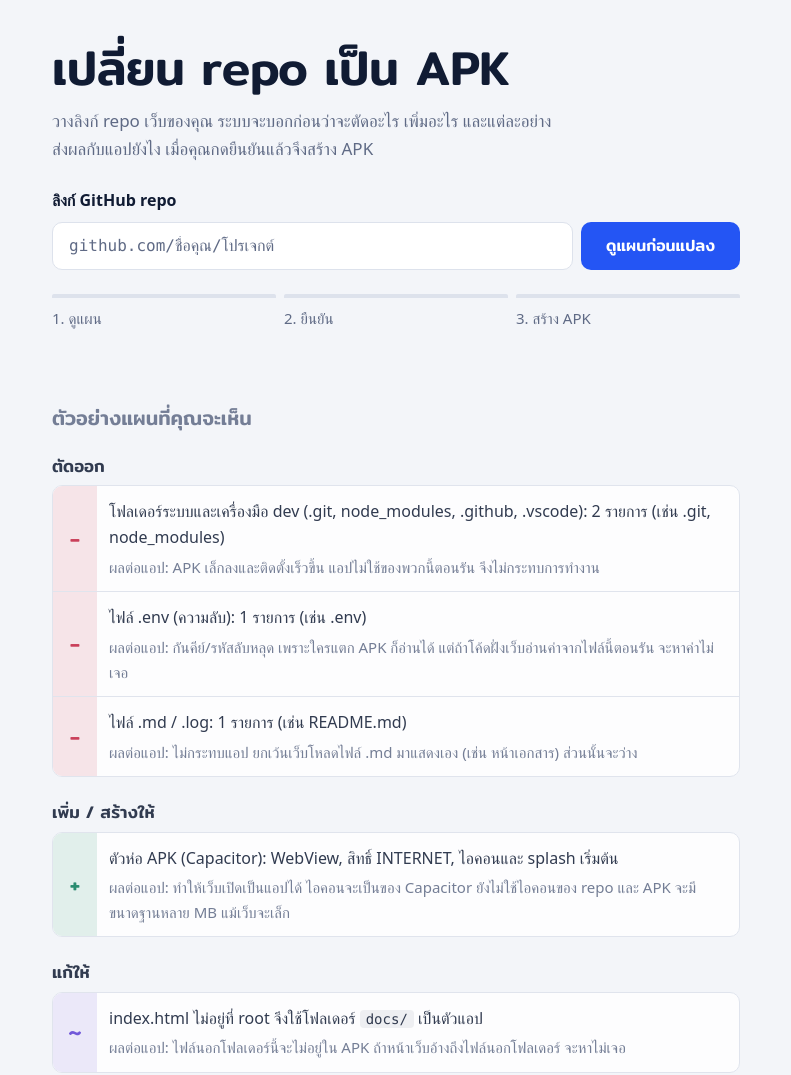
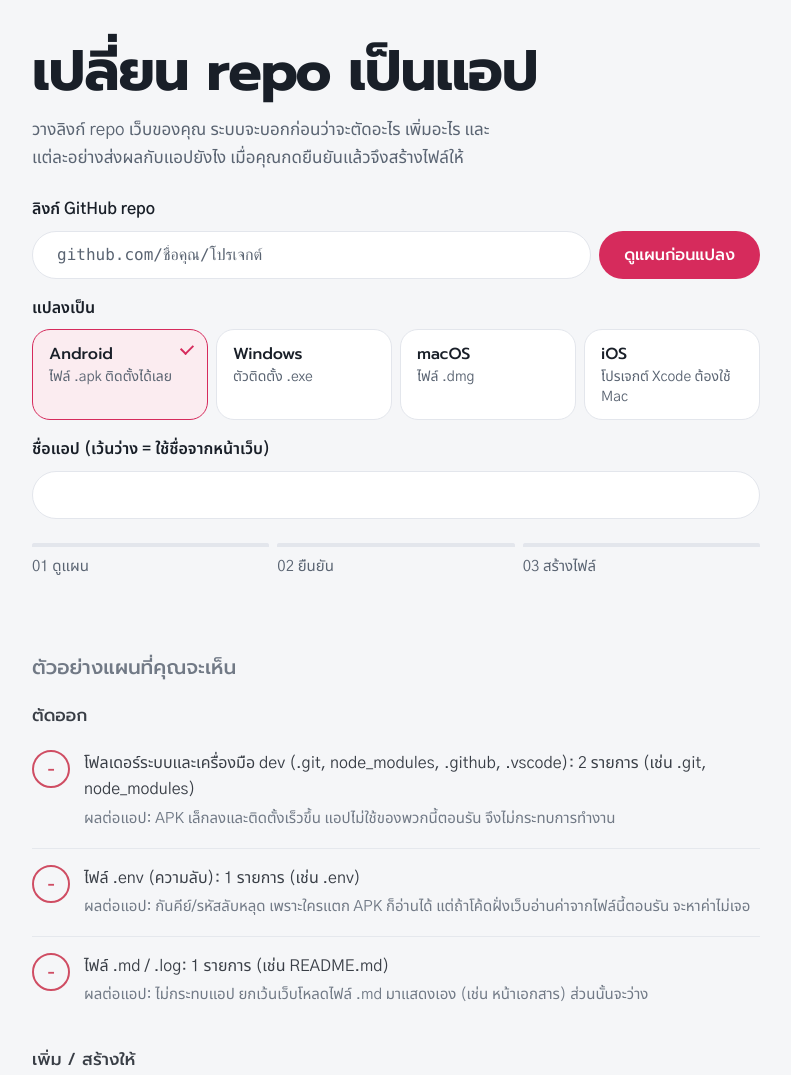
Before and after one commit to Austinonal/Repo2Apk, a plain HTML site: page index.html in a window 1280 px wide. Shown: the top 1075 px of the page, without its empty margins (244-1035 px from the left). Drawn offline with Linux system fonts and the light colour scheme; a web font is replaced by a local one.

Commit message:
Add files via upload

```diff
--- a/app.js
+++ b/app.js
@@ -61,19 +61,27 @@ $('sample-body').replaceChildren(md(report([
   dirItem('docs'), WRAP,
 ])));
 
+const targets = () => [...document.querySelectorAll('.targets input:checked')].map(c => c.value);
 const parse = s => s.trim().match(/^(?:https?:\/\/)?(?:github\.com\/)?([\w.-]+)\/([\w.-]+?)(?:\.git)?(?:\/tree\/([^\s?#]+))?\/?$/);
 
 $('form').onsubmit = async e => {
   e.preventDefault();
   const u = parse($('url').value);
   if (!u) return say('ลิงก์ไม่ถูกต้อง ลองแบบ github.com/ชื่อคุณ/โปรเจกต์');
+  if (!targets().length) return say('เลือกอย่างน้อยหนึ่งปลายทาง');
   reset(); setStep(0); busy(true); say('กำลังอ่าน repo...');
   try {
-    const p = await plan(u[1], u[2], u[3]);
-    pending = { repo: `${u[1]}/${u[2]}`, branch: u[3] || '' };
+    const p = await plan(u[1], u[2], u[3], targets());
+    pending = { repo: `${u[1]}/${u[2]}`, branch: u[3] || '', targets: targets().join(',') };
     const head = document.createElement('p');
     inline(head, `อ่าน \`${pending.repo}\` สาขา \`${p.branch}\` แล้ว มี ${p.count} ไฟล์ นี่คือสิ่งที่จะเกิดขึ้น`);
     $('plan-body').replaceChildren(head, md(report(p.items)));
+    const cuts = p.items.filter(i => i.kind === 'cut');
+    $('plan-body').querySelectorAll('ul.cut > li').forEach((li, i) => {
+      const l = document.createElement('label'), c = document.createElement('input');
+      l.className = 'keep'; c.type = 'checkbox'; c.dataset.id = cuts[i].id;
+      l.append(c, ' เก็บไว้ ไม่ตัด'); li.append(l);
+    });
     $("sample").hidden = true;
     $('plan').hidden = false; setStep(1); say('');
   } catch (err) {
@@ -98,12 +106,13 @@ $('confirm').onclick = async () => {
     if (!r.ok) throw new Error('เข้า repo ของเว็บนี้ไม่ได้ (เช็คชื่อ repo / token)');
     const ref = (await r.json()).default_branch;
     const d = await gh(`/repos/${conv}/actions/workflows/build.yml/dispatches`, { method: 'POST',
-      body: JSON.stringify({ ref, inputs: { repo: pending.repo, branch: pending.branch, job } }) });
+      body: JSON.stringify({ ref, inputs: { repo: pending.repo, branch: pending.branch, job, targets: pending.targets, name: $('appname').value.trim(),
+        skip: [...document.querySelectorAll('.keep input:checked')].map(c => c.dataset.id).join(',') } }) });
     if (!d.ok) throw new Error('สั่งงานไม่สำเร็จ (' + d.status + ') เช็คสิทธิ์ token');
     const t0 = Date.now();
     for (;;) {
       await new Promise(f => setTimeout(f, globalThis.POLL ?? 8000));
-      say(`กำลังสร้าง APK... ${Math.round((Date.now() - t0) / 1000)} วินาที (ปกติ 3-6 นาที)`);
+      say(`กำลังสร้างไฟล์... ${Math.round((Date.now() - t0) / 1000)} วินาที (ปกติ 3-6 นาที)`);
       const x = await gh(`/repos/${conv}/releases/tags/apk-${job}`);
       if (x.ok) return finish(await x.json());
       if (Date.now() - t0 > 30 * 60e3) throw new Error('นานเกินไป ไปดูแท็บ Actions ใน repo');
@@ -113,15 +122,21 @@ $('confirm').onclick = async () => {
 };
 
 function finish(rel) {
-  const a = rel.assets[0], box = $('result');
+  const a = rel.assets.find(x => !x.name.startsWith('facts')), box = $('result');
   $('plan').hidden = true; box.hidden = false;
   box.replaceChildren();
   setStep(a ? 3 : 2); say(a ? 'เสร็จแล้ว' : 'สร้างไม่สำเร็จ');
-  const h = document.createElement('h2'); h.textContent = a ? 'APK พร้อมแล้ว' : 'สร้างไม่สำเร็จ'; box.append(h);
+  const h = document.createElement('h2'); h.textContent = a ? 'ไฟล์พร้อมแล้ว' : 'สร้างไม่สำเร็จ'; box.append(h);
   if (a) {
-    const link = document.createElement('a');
-    link.className = 'btn primary'; link.href = a.browser_download_url; link.textContent = 'ดาวน์โหลด APK';
-    box.append(link);
+    const row = document.createElement('div'); row.className = 'actions';
+    const names = { apk: 'Android (.apk)', exe: 'Windows (.exe)', dmg: 'macOS (.dmg)', zip: 'iOS (โปรเจกต์ Xcode)' };
+    for (const x of rel.assets) {
+      const link = document.createElement('a');
+      link.className = 'btn primary'; link.href = x.browser_download_url;
+      link.textContent = 'ดาวน์โหลด ' + (names[x.name.split('.').pop()] || x.name);
+      row.append(link);
+    }
+    box.append(row);
     const n = document.createElement('p'); n.className = 'note';
     n.textContent = 'รายงานด้านล่างคือสิ่งที่เกิดขึ้นจริง ถ้าไม่ตรงกับแผน บอกได้เลย';
     box.append(n);
--- a/index.html
+++ b/index.html
@@ -4,17 +4,17 @@
 <meta charset="utf-8">
 <meta name="viewport" content="width=device-width,initial-scale=1,viewport-fit=cover">
 <meta name="color-scheme" content="light dark">
-<title>เปลี่ยน repo เป็น APK</title>
+<title>เปลี่ยน repo เป็นแอป</title>
 <link rel="preconnect" href="https://fonts.googleapis.com">
 <link rel="preconnect" href="https://fonts.gstatic.com" crossorigin>
-<link href="https://fonts.googleapis.com/css2?family=IBM+Plex+Sans+Thai:wght@400;600&family=Mitr:wght@400;500&display=swap" rel="stylesheet">
+<link href="https://fonts.googleapis.com/css2?family=Gothic+A1:wght@400;600;800&family=Noto+Sans+Thai:wght@400;600&family=Prompt:wght@500;700&display=swap" rel="stylesheet">
 <link rel="stylesheet" href="style.css">
 </head>
 <body>
 <main class="wrap">
   <header>
-    <h1>เปลี่ยน repo เป็น APK</h1>
-    <p class="lead">วางลิงก์ repo เว็บของคุณ ระบบจะบอกก่อนว่าจะตัดอะไร เพิ่มอะไร และแต่ละอย่างส่งผลกับแอปยังไง เมื่อคุณกดยืนยันแล้วจึงสร้าง APK</p>
+    <h1>เปลี่ยน repo เป็นแอป</h1>
+    <p class="lead">วางลิงก์ repo เว็บของคุณ ระบบจะบอกก่อนว่าจะตัดอะไร เพิ่มอะไร และแต่ละอย่างส่งผลกับแอปยังไง เมื่อคุณกดยืนยันแล้วจึงสร้างไฟล์ให้</p>
   </header>
 
   <form id="form">
@@ -23,9 +23,18 @@
       <input id="url" autocomplete="off" inputmode="url" spellcheck="false" placeholder="github.com/ชื่อคุณ/โปรเจกต์">
       <button id="plan-btn" class="btn primary" type="submit">ดูแผนก่อนแปลง</button>
     </div>
+    <fieldset class="targets">
+      <legend>แปลงเป็น</legend>
+      <label><input type="checkbox" name="t" value="android" checked><b>Android</b><span>ไฟล์ .apk ติดตั้งได้เลย</span></label>
+      <label><input type="checkbox" name="t" value="windows"><b>Windows</b><span>ตัวติดตั้ง .exe</span></label>
+      <label><input type="checkbox" name="t" value="mac"><b>macOS</b><span>ไฟล์ .dmg</span></label>
+      <label><input type="checkbox" name="t" value="ios"><b>iOS</b><span>โปรเจกต์ Xcode ต้องใช้ Mac</span></label>
+    </fieldset>
+    <label for="appname" class="sub">ชื่อแอป (เว้นว่าง = ใช้ชื่อจากหน้าเว็บ)</label>
+    <input id="appname" class="wide" autocomplete="off" maxlength="30">
   </form>
 
-  <ol id="rail" class="rail" aria-label="ขั้นตอน"><li>ดูแผน</li><li>ยืนยัน</li><li>สร้าง APK</li></ol>
+  <ol id="rail" class="rail" aria-label="ขั้นตอน"><li>ดูแผน</li><li>ยืนยัน</li><li>สร้างไฟล์</li></ol>
   <p id="status" role="status" aria-live="polite"></p>
   <div id="bar" class="bar" hidden></div>
 
@@ -38,7 +47,7 @@
     <h2>แผนการแปลง</h2>
     <div id="plan-body" class="report"></div>
     <div class="actions">
-      <button id="confirm" class="btn primary" type="button">ยืนยัน สร้าง APK</button>
+      <button id="confirm" class="btn primary" type="button">ยืนยัน สร้างไฟล์</button>
       <button id="cancel" class="btn" type="button">ยกเลิก</button>
     </div>
   </section>
@@ -53,7 +62,7 @@
     <p>token เก็บในเบราว์เซอร์เครื่องนี้เท่านั้น ให้สิทธิ์เฉพาะ repo นี้ตัวเดียว</p>
   </details>
 
-  <footer>ใช้ได้กับ repo public ที่เป็นเว็บ (HTML/JS/PWA, React/Vite) ได้ไฟล์ debug APK ที่ติดตั้งในเครื่องได้เลย แต่ยังอัปขึ้น Play Store ไม่ได้</footer>
+  <footer>ใช้ได้กับ repo public ที่เป็นเว็บ (HTML/JS/PWA, React/Vite) ไฟล์ทั้งหมดยังไม่ได้เซ็นชื่อรับรอง (Android เป็น debug APK) ติดตั้งลองใช้เองได้ แต่ยังขึ้นสโตร์ไม่ได้</footer>
 </main>
 <script type="module" src="app.js"></script>
 </body>
--- a/scripts/plan.mjs
+++ b/scripts/plan.mjs
@@ -1,5 +1,5 @@
 // Builds the preview plan from GitHub's public API. No clone, no Actions, no token.
-import { TEXT, TEXT_MAX, baseFix, baseItem, rule, cutItems, entryDir, dirItem, noIndex, htmlFix, BUILD_ITEM, WRAP, TRUNC } from './rules.mjs';
+import { TEXT, TEXT_MAX, baseFix, baseItem, rule, cutItems, entryDir, dirItem, noIndex, htmlFix, BUILD_ITEM, wrapItems, TRUNC } from './rules.mjs';
 
 const get = async (url, json) => {
   const r = await fetch(url);
@@ -7,7 +7,7 @@ const get = async (url, json) => {
   return json ? r.json() : r.text();
 };
 
-export async function plan(owner, name, wanted) {
+export async function plan(owner, name, wanted, targets = ['android']) {
   const api = 'https://api.github.com/repos/' + owner + '/' + name;
   const branch = wanted || (await get(api, true)).default_branch;
   const tree = await get(`${api}/git/trees/${branch}?recursive=1`, true);
@@ -46,6 +46,6 @@ export async function plan(owner, name, wanted) {
     }
   }
   if (tree.truncated) items.push(TRUNC);
-  items.push(WRAP);
+  items.push(...wrapItems(targets));
   return { items, branch, count: files.length };
 }
--- a/scripts/rules.mjs
+++ b/scripts/rules.mjs
@@ -37,14 +37,19 @@ export const BIG = {
 };
 
 // path (relative to the web folder) -> the rule that cuts it, or undefined
-export const rule = (p, size = 0) => JUNK.find(j => j.re.test(p)) || (size > MAX ? BIG : undefined);
+['sys', 'env', 'tests', 'map', 'docs', 'py', 'zip', 'pkg'].forEach((id, i) => { JUNK[i].id = id; });
+BIG.id = 'big';
+export const rule = (p, size = 0, skip = []) => {
+  const x = JUNK.find(j => j.re.test(p)) || (size > MAX ? BIG : undefined);
+  return x && !skip.includes(x.id) ? x : undefined;
+};
 
 // list of [path, rule] -> one plan item per rule
 export const cutItems = list => {
   const g = new Map();
   for (const [p, r] of list) g.set(r, [...(g.get(r) || []), p]);
   return [...g].map(([r, a]) => ({
-    kind: 'cut',
+    kind: 'cut', id: r.id,
     what: `${r.label}: ${a.length} รายการ (เช่น ${a.slice(0, 3).join(', ')})`,
     effect: r.effect,
   }));
@@ -60,6 +65,16 @@ export const WRAP = {
   what: 'ตัวห่อ APK (Capacitor): WebView, สิทธิ์ INTERNET, ไอคอนและ splash เริ่มต้น',
   effect: 'ทำให้เว็บเปิดเป็นแอปได้ ไอคอนจะเป็นของ Capacitor ยังไม่ใช้ไอคอนของ repo และ APK จะมีขนาดฐานหลาย MB แม้เว็บจะเล็ก',
 };
+export const WRAPS = {
+  android: WRAP,
+  windows: { kind: 'add', what: 'ตัวห่อ Windows (Electron): ตัวติดตั้ง .exe',
+    effect: 'เว็บเปิดเป็นโปรแกรมบน Windows ได้ แต่ยังไม่ได้เซ็นชื่อ ครั้งแรก Windows จะขึ้นเตือน SmartScreen (กด More info แล้ว Run anyway) และไฟล์จะใหญ่ราว 70-100 MB เพราะแถม Chromium มาด้วย' },
+  mac: { kind: 'add', what: 'ตัวห่อ macOS (Electron): ไฟล์ .dmg',
+    effect: 'ยังไม่ได้เซ็นชื่อกับ Apple เปิดครั้งแรกต้องคลิกขวาที่แอปแล้วเลือก Open (ถ้าขึ้นว่า damaged ให้รัน xattr -cr บนแอป) ไฟล์ใหญ่ราว 100 MB' },
+  ios: { kind: 'add', what: 'โปรเจกต์ Xcode (Capacitor) ไม่ใช่ไฟล์ติดตั้ง iPhone',
+    effect: 'iPhone ติดตั้งไฟล์ที่ไม่ได้เซ็นชื่อไม่ได้ ต้องมี Mac เปิดโปรเจกต์ใน Xcode แล้วเซ็นด้วย Apple ID (ลองบนเครื่องตัวเองได้ฟรี แต่แอปหมดอายุทุก 7 วัน) หรือบัญชี Apple Developer ($99 ต่อปี) เพื่อขึ้น App Store' },
+};
+export const wrapItems = ts => ts.map(t => WRAPS[t]).filter(Boolean);
 export const TRUNC = {
   kind: 'warn',
   what: 'repo ใหญ่มาก ตรวจรายการไฟล์ได้ไม่ครบ',
--- a/style.css
+++ b/style.css
@@ -1,15 +1,15 @@
 /* ---------- tokens: primitive -> semantic -> component ---------- */
 :root {
   /* primitive */
-  --ink-900: #101b33; --ink-500: #5f6a85;
-  --paper-50: #f3f5f9; --paper-0: #ffffff; --line-200: #dde2ec;
-  --cobalt-600: #2455f4; --cobalt-700: #1b43cc;
-  --red-600: #c4203f; --green-600: #087a59; --violet-600: #5b3dd4; --amber-600: #9a6300;
-  --font-display: 'Mitr', 'IBM Plex Sans Thai', system-ui, sans-serif;
-  --font-body: 'IBM Plex Sans Thai', system-ui, sans-serif;
+  --ink-900: #191f28; --ink-500: #5a6472;
+  --paper-50: #f5f6f8; --paper-0: #ffffff; --line-200: #e3e6ec;
+  --rose-600: #d62b5c; --rose-700: #b81f4b;
+  --red-600: #c9304a; --green-600: #0a8a60; --blue-600: #2563c9; --amber-600: #9a5a00;
+  --font-display: 'Prompt', 'Noto Sans Thai', system-ui, sans-serif;
+  --font-body: 'Gothic A1', 'Noto Sans Thai', system-ui, sans-serif;
   --font-code: ui-monospace, 'SF Mono', Menlo, Consolas, monospace;
   --space-1: 4px; --space-2: 8px; --space-3: 12px; --space-4: 16px; --space-6: 24px; --space-8: 40px;
-  --radius-sm: 6px; --radius-md: 10px; --radius-lg: 16px;
+  --radius-sm: 6px; --radius-md: 14px; --radius-lg: 22px;
 
   /* semantic */
   --color-bg: var(--paper-50);
@@ -17,14 +17,14 @@
   --color-text: var(--ink-900);
   --color-muted: var(--ink-500);
   --color-line: var(--line-200);
-  --color-primary: var(--cobalt-600);
-  --color-primary-hover: var(--cobalt-700);
+  --color-primary: var(--rose-600);
+  --color-primary-hover: var(--rose-700);
   --color-on-primary: #ffffff;
   --color-cut: var(--red-600);
   --color-add: var(--green-600);
-  --color-fix: var(--violet-600);
+  --color-fix: var(--blue-600);
   --color-warn: var(--amber-600);
-  --color-focus: var(--cobalt-600);
+  --color-focus: var(--rose-600);
 
   /* component */
   --btn-height: 48px;
@@ -37,11 +37,11 @@
 }
 @media (prefers-color-scheme: dark) {
   :root {
-    --ink-900: #e8ecf6; --ink-500: #9aa6c2;
-    --paper-50: #0c1222; --paper-0: #141c33; --line-200: #263050;
-    --cobalt-600: #86a0ff; --cobalt-700: #a6b9ff;
-    --red-600: #ff7d93; --green-600: #3fd6a6; --violet-600: #b3a3ff; --amber-600: #f0bd57;
-    --color-on-primary: #0c1222;
+    --ink-900: #f1f2f7; --ink-500: #a3a9b8;
+    --paper-50: #13151c; --paper-0: #1c1f29; --line-200: #2c3040;
+    --rose-600: #ff8fb1; --rose-700: #ffb0c8;
+    --red-600: #ff8a8a; --green-600: #6ee7c0; --blue-600: #8ec5ff; --amber-600: #ffc27a;
+    --color-on-primary: #13151c;
   }
 }
 
@@ -82,7 +82,7 @@ input::placeholder { color: var(--color-muted); }
   flex: 1; counter-increment: s; padding-top: var(--space-2); font-size: 0.9375rem;
   color: var(--color-muted); border-top: 4px solid var(--color-line); border-radius: 2px;
 }
-.rail li::before { content: counter(s) '. '; }
+.rail li::before { content: counter(s, decimal-leading-zero) ' '; }
 .rail li.done { border-top-color: var(--color-add); color: var(--color-text); }
 .rail li.now { border-top-color: var(--color-primary); color: var(--color-text); font-weight: 600; }
 #status { min-height: 1.65em; margin: var(--space-2) 0; color: var(--color-muted); }
@@ -120,3 +120,30 @@ details input { width: 100%; margin-top: var(--space-2); flex: none; }
 details p { color: var(--color-muted); font-size: 0.9375rem; margin: var(--space-3) 0 0; }
 footer { margin-top: var(--space-8); color: var(--color-muted); font-size: 0.9375rem; }
 [hidden] { display: none !important; }
+
+/* ---------- targets, keep boxes, hero wash ---------- */
+.wrap { max-width: 760px; }
+.targets { border: 0; padding: 0; margin: var(--space-4) 0 0; display: grid; grid-template-columns: repeat(auto-fit, minmax(150px, 1fr)); gap: var(--space-2); }
+.targets legend { font-weight: 600; margin-bottom: var(--space-2); padding: 0; }
+.targets label { position: relative; display: grid; gap: 2px; align-content: start; margin: 0; padding: var(--space-3) var(--space-4); min-height: 76px; font-weight: 400; background: var(--color-surface); border: 1.5px solid var(--color-line); border-radius: var(--radius-md); cursor: pointer; }
+.targets label b { font: 500 1rem var(--font-display); }
+.targets label span { font-size: 0.875rem; color: var(--color-muted); line-height: 1.4; }
+.targets input { position: absolute; inset: 0; width: 100%; height: 100%; min-height: 0; opacity: 0; cursor: pointer; }
+.targets label:has(input:checked) { border-color: var(--color-primary); background: color-mix(in srgb, var(--color-primary) 9%, var(--color-surface)); }
+.targets label:has(input:checked)::after { content: ''; position: absolute; top: 14px; right: 14px; width: 10px; height: 6px; border: 2px solid var(--color-primary); border-top: 0; border-right: 0; transform: rotate(-45deg); }
+.targets label:has(input:focus-visible) { outline: 3px solid var(--color-focus); outline-offset: 2px; }
+.sub { margin-top: var(--space-4); }
+.wide { width: 100%; }
+.keep { display: flex; gap: var(--space-2); align-items: center; margin: var(--space-2) 0 0; font-weight: 400; font-size: 0.9375rem; min-height: 32px; cursor: pointer; }
+.keep input { flex: none; width: 18px; height: 18px; min-height: 0; padding: 0; accent-color: var(--color-primary); }
+
+/* ---------- k-style pass: flat, hairline, pill ---------- */
+h1 { font-weight: 700; font-size: clamp(2.2rem, 8vw, 3.5rem); letter-spacing: -0.02em; }
+input { border-radius: 999px; padding: 0 var(--space-6); }
+.btn { border-radius: 999px; transition: transform 0.15s ease, background 0.15s ease; }
+.btn:active { transform: scale(0.98); }
+@media (prefers-reduced-motion: reduce) { .btn { transition: none; } .btn:active { transform: none; } }
+.report ul { background: none; border: 0; border-radius: 0; overflow: visible; }
+.report li { padding: var(--space-4) 0 var(--space-4) 52px; border-top: 1px solid var(--color-line); }
+.report li::before { inset: var(--space-4) auto auto 0; width: 34px; height: 34px; border: 2px solid var(--c); border-radius: 50%; background: none; font-size: 1.125rem; }
+.targets label, details { border-radius: 18px; }
```
Also changed, not shown: scripts/prepare.mjs (+8 -4 lines).
